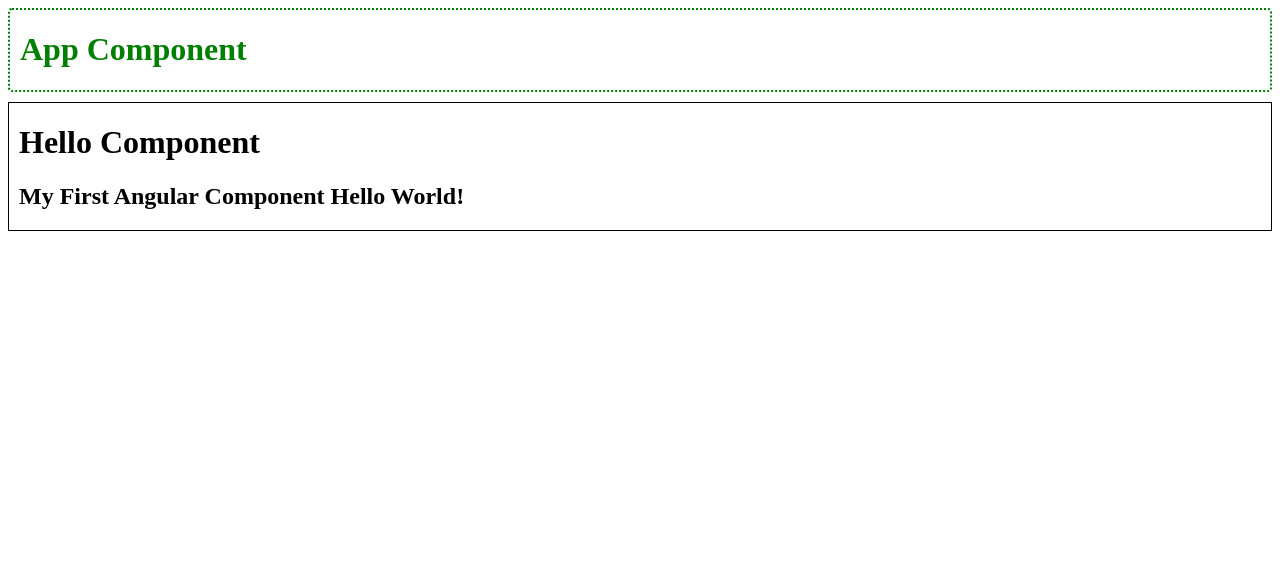
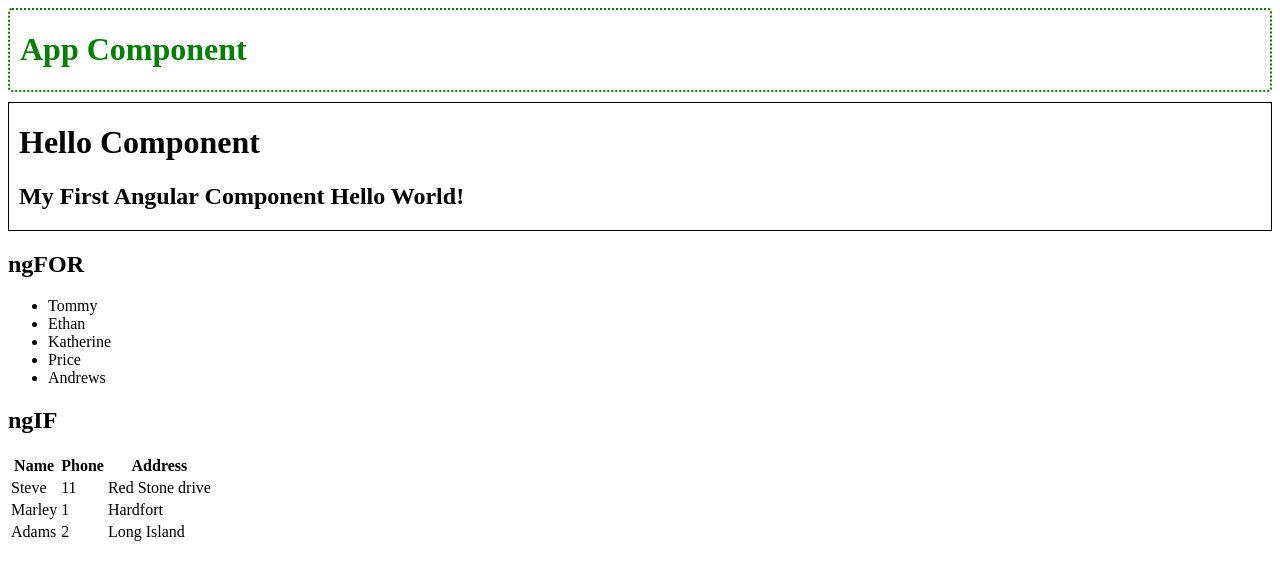
Before and after one commit to mohsinkd786/angular, an Angular app in the folder hello-angular/: page / in a window 1280 px wide. Shown: the top 580 px of the page. Built offline with nearby package versions, Linux system fonts and the light colour scheme.

Commit message:
User Service

```diff
--- a/hello-angular/src/app/app.component.html
+++ b/hello-angular/src/app/app.component.html
@@ -2,3 +2,4 @@
   <h1>App Component</h1>
 </div>
   <app-hello></app-hello>
+  <app-user></app-user>
--- a/hello-angular/src/app/app.component.ts
+++ b/hello-angular/src/app/app.component.ts
@@ -6,5 +6,5 @@
   styleUrls: ['./app.component.css']
 })
 export class AppComponent {
-  title = 'hello-angular';
+
 }
--- a/hello-angular/src/app/app.module.ts
+++ b/hello-angular/src/app/app.module.ts
@@ -3,16 +3,18 @@
 
 import { AppComponent } from './app.component';
 import { HelloComponent } from './hello/hello.component';
+import { UserComponent } from './user/user.component';
 
 @NgModule({
   declarations: [
     AppComponent,
-    HelloComponent
+    HelloComponent,
+    UserComponent
   ],
   imports: [
     BrowserModule
   ],
   providers: [],
-  bootstrap: [AppComponent,HelloComponent]
+  bootstrap: [AppComponent]
 })
 export class AppModule { }
--- /dev/null
+++ b/hello-angular/src/app/user.service.ts
@@ -0,0 +1,37 @@
+import { Injectable } from '@angular/core';
+
+@Injectable({
+  providedIn: 'root'
+})
+export class UserService {
+
+  constructor() { }
+
+  getNames(){
+    return [
+      "Tommy", "Ethan", "Katherine","Price", "Andrews"
+    ]
+  }
+  getUsers(){
+    return [
+      {
+        name : 'Steve',
+        phone : 11,
+        address: "Red Stone drive"
+      },
+      {
+        name : 'Marley',
+        phone : 1,
+        address: "Hardfort"
+      },
+      {
+        name : 'Adams',
+        phone : 2,
+        address: "Long Island"
+      }
+    ]
+  }
+  hasUsers(){
+    return this.getUsers().length > 0
+  }
+}
--- /dev/null
+++ b/hello-angular/src/app/user/user.component.html
@@ -0,0 +1,39 @@
+
+<h2> ngFOR</h2>
+<div>
+  <ul>
+    <li *ngFor="let n of names" >{{n}}</li>
+  </ul>
+</div>
+
+<h2>ngIF</h2>
+<div>
+  <span *ngIf="showTable; then table else notable" ></span>
+    <ng-template #table>
+      <table>
+        <tr>
+          <th>
+            Name
+          </th>
+          <th>
+            Phone
+          </th>
+          <th>
+            Address
+          </th>
+        </tr>
+        <tr *ngFor="let u of users ">
+            <td>
+                {{u.name}}
+              </td>
+              <td>
+                {{u.phone}}
+              </td>
+              <td>
+                {{u.address}}
+              </td>
+        </tr>
+      </table>
+    </ng-template>
+    <ng-template #notable>{{noTableMessage}}</ng-template>
+</div>
--- /dev/null
+++ b/hello-angular/src/app/user/user.component.ts
@@ -0,0 +1,27 @@
+import { Component, OnInit } from '@angular/core';
+import { UserService } from "../user.service";
+
+@Component({
+  selector: 'app-user',
+  templateUrl: './user.component.html',
+  styleUrls: ['./user.component.css']
+})
+export class UserComponent implements OnInit {
+
+  constructor(private service : UserService) { }
+
+  names;
+  showTable;
+  users;
+  noTableMessage;
+
+  ngOnInit() {
+
+  this.names = this.service.getNames()
+  //this.service.hasUsers()
+  this.showTable = this.service.hasUsers()
+  this.users = this.service.getUsers()
+  this.noTableMessage = 'No Users Found'
+
+  }
+}
```
Also changed, not shown: hello-angular/src/app/user/user.component.css (added), 2 other files (tests, documents, lock files or other folders).
